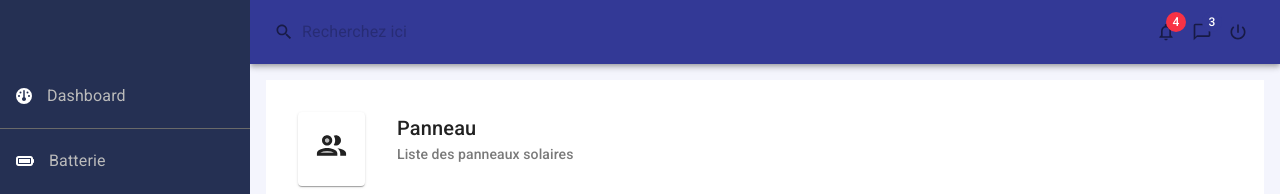
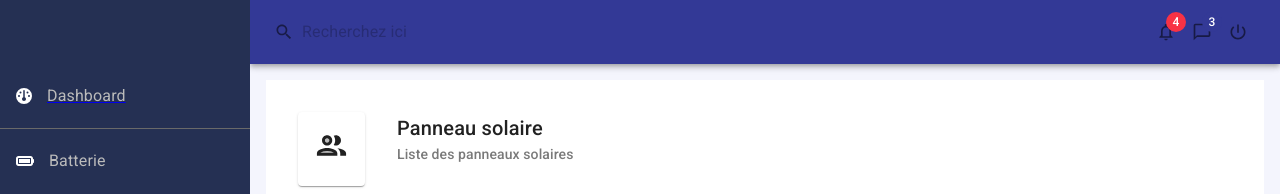
Before and after one commit to espoirbaraka/react_mui, a React (Create React App) app: page /panneau in a window 1280 px wide. Shown: the top 194 px of the page. Built offline with nearby package versions, Linux system fonts and the light colour scheme.

Commit message:
Connect with backend

```diff
--- a/src/components/Feed.js
+++ b/src/components/Feed.js
@@ -7,7 +7,7 @@ const Feed = () => {
 
     setTimeout(() => {
         setLoading(false);
-    }, [1000]);
+    }, [700]);
 
     return (
         <Box>
--- a/src/components/Header.js
+++ b/src/components/Header.js
@@ -6,36 +6,36 @@ import PowerSettingsNewIcon from '@mui/icons-material/PowerSettingsNew';
 import SearchIcon from '@mui/icons-material/Search';
 import {makeStyles} from '@mui/styles'
 
-const useStyles = makeStyles(theme => ({
+const useStyles = makeStyles(theme2 => ({
     root: {
         backgroundColor: '#fff',
     },
     searchInput: {
         opacity: '0.6',
-        padding: `0px ${theme.spacing(1)}px`,
+        padding: `0px ${theme2.spacing(1)}px`,
         fontSize: '0.8rem',
         '&:hover': {
             backgroundColor: '#f2f2f2'
         },
         '& .MuiSvgIcon-root': {
-            marginRight: theme.spacing(1)
+            marginRight: theme2.spacing(1)
         }
     }
 }))
 
 export default function Header() {
 
-    const classes = useStyles();
+    const classes2 = useStyles();
 
     return (
-        <AppBar position="static" className={classes.root}>
+        <AppBar position="static" className={classes2.root}>
             <Toolbar>
                 <Grid container
                     alignItems="center">
                     <Grid item>
                         <InputBase
                             placeholder="Recherchez ici"
-                            className={classes.searchInput}
+                            className={classes2.searchInput}
                             startAdornment={<SearchIcon fontSize="small" />}
                         />
                     </Grid>
--- a/src/components/SideMenu.js
+++ b/src/components/SideMenu.js
@@ -2,7 +2,7 @@ import React from 'react'
 import { Divider, List, ListItem, ListItemText, Toolbar } from "@mui/material";
 import { faCog, faDashboard, faSolarPanel, faBattery, faList } from '@fortawesome/free-solid-svg-icons';
 import { FontAwesomeIcon } from "@fortawesome/react-fontawesome";
-import { NavLink } from "react-router-dom";
+import { NavLink, useLocation } from "react-router-dom";
 import {withStyles} from '@mui/styles'
 
 // withStyles & makeStyles
@@ -43,11 +43,15 @@ const style = {
     },
     navlink: {
         textDecoration: 'none'
-    }
+    },
+    active: {
+        background: '#f4f4f4'
+    },
 }
 
 const SideMenu = (props) => {
     const { classes } = props;
+    const location = useLocation();
 
     return (
         <div className={classes.sideMenu}>
@@ -55,7 +59,7 @@ const SideMenu = (props) => {
             <Toolbar />
 
             <List>
-                <NavLink exact to="/home" className={classes.navlink}>
+                <NavLink exact to="/home" className={location.pathname == '/home' ? classes.active : null}>
                     <ListItem button key="Dashboard">
                         <FontAwesomeIcon className={classes.icon} icon={faDashboard}></FontAwesomeIcon>
                         <ListItemText className={classes.textNav} primary="Dashboard" />
--- a/src/containers/UI_liste_panneau.js
+++ b/src/containers/UI_liste_panneau.js
@@ -99,7 +99,7 @@ export default function UI_liste_panneau() {
             ) : (
                 <>
                     <PageHeader
-                        title="Panneau"
+                        title="Panneau solaire"
                         subTitle="Liste des panneaux solaires"
                         icon={<PeopleOutlineTwoToneIcon fontSize="large" />}
                     />
--- a/src/viewers/ListBatterie.js
+++ b/src/viewers/ListBatterie.js
@@ -40,10 +40,6 @@ const useStyles = makeStyles({
     paddingLeft: '250px',
     width: '100%'
   },
-  // progress: {
-  //   top: '0',
-  //   width: '100%'
-  // }
 })
 
 function ListBatterie(){
```
